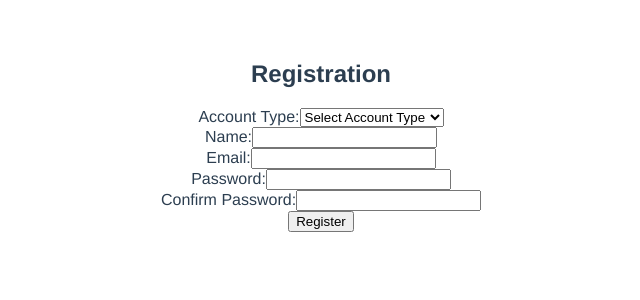
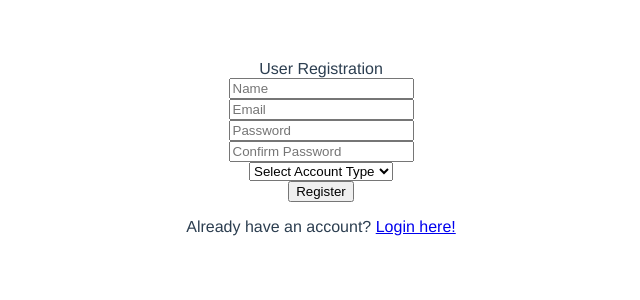
Before and after one commit to sheenatoroy/HospitalManagement, a Vue app in the folder frontend/: page /registration in a window 1280 px wide. Shown: the top 300 px of the page, without its empty margins (319-959 px from the left). Built offline with nearby package versions, Linux system fonts and the light colour scheme.

Commit message:
adding files

```diff
--- a/frontend/src/components/Registration.vue
+++ b/frontend/src/components/Registration.vue
@@ -1,63 +1,79 @@
 <template>
-    <div>
-      <h2>Registration</h2>
-      <form @submit.prevent="registerUser">
-        <div>
-          <label for="account_type">Account Type:</label>
-          <select id="account_type" v-model="formData.accountType" required>
-            <option value="">Select Account Type</option>
+  <div class="splitter-container">
+    <div class="wrapper">
+      <div class="logo">
+      </div>
+      <div class="text-center name">
+        User Registration
+      </div>
+      <form @submit.prevent="registerUser" class="form">
+        <div class="form-field">
+          <input type="text" name="name" v-model="name" placeholder="Name">
+        </div>
+        <div class="form-field">
+          <input type="email" name="email" v-model="email" placeholder="Email">
+        </div>
+        <div class="form-field">
+          <input type="password" name="password" v-model="password" placeholder="Password">
+        </div>
+        <div class="form-field">
+          <input type="password" name="password_confirmation" v-model="password_confirmation" placeholder="Confirm Password">
+        </div>
+        <div class="form-field">
+          <select v-model="account_type">
+            <option disabled value="">Select Account Type</option>
             <option value="admin">Admin</option>
             <option value="doctor">Doctor</option>
             <option value="patient">Patient</option>
-            <!-- Add more options as needed -->
           </select>
         </div>
-        <div>
-          <label for="name">Name:</label>
-          <input type="text" id="name" v-model="formData.name" required />
+        <button type="submit" class="btn">Register</button>
+      </form>
+      <div class="text-center">
+        <p>Already have an account? <router-link to="/" class="link-sign">Login here!</router-link></p>
       </div>
-        <div>
-          <label for="email">Email:</label>
-          <input type="email" id="email" v-model="formData.email" required />
     </div>
-        <div>
-          <label for="password">Password:</label>
-          <input type="password" id="password" v-model="formData.password" required />
-        </div>
-        <div>
-          <label for="confirmPassword">Confirm Password:</label>
-          <input type="password" id="confirmPassword" v-model="formData.confirmPassword" required />
-        </div>
-        <button type="submit">Register</button>
-      </form>
   </div>
 </template>
 
 <script>
-  /* eslint-disable vue/multi-word-component-names */
-
-  import axios from 'axios';
+import axios from '@/lib/axios';
 
 export default {
-    name: 'Registration',
+  name: 'UserRegistration',
   data() {
     return {
-        formData: {
       name: '',
       email: '',
       password: '',
-          confirmPassword: '',
-          accountType: ''
-        }
+      password_confirmation: '',
+      account_type: ''
     };
   },
   methods: {
     async registerUser() {
       try {
-            const response = await axios.post('http://localhost:8080/api/register', this.formData);
-            console.log(response.data); // Handle success message or redirect here
+        const response = await axios.post('/api/create', {
+          name: this.name,
+          email: this.email,
+          password: this.password,
+          password_confirmation: this.password_confirmation,
+          account_type: this.account_type
+        });
+
+        if (response.status === 201) {
+          // Reset fields
+          this.name = '';
+          this.email = '';
+          this.password = '';
+          this.password_confirmation = '';
+          this.account_type = '';
+          alert('New account created.');
+          this.$router.go(-1);
+        }
       } catch (error) {
-          console.error(error.response.data); // Handle error message display
+        console.log(error);
+        alert('Registration failed. Please try again.');
       }
     }
   }
--- /dev/null
+++ b/frontend/src/lib/axios.js
@@ -0,0 +1,34 @@
+import Axios from 'axios';
+
+const axios = Axios.create({
+    baseURL: "http://127.0.0.1:8000",
+    withCredentials: true,
+});
+
+axios.interceptors.request.use(config => {
+    config.headers.Authorization = 'Bearer ' + localStorage.getItem('token');
+    config.headers['Content-Type'] = 'application/json';
+    config.headers.Accept = 'application/json';
+    return config;
+});
+
+axios.interceptors.response.use(null, (err) => {
+    switch (err.response?.status) {
+        case 401:
+            alert('Missing correct credentials')
+            break;
+
+        case 500:
+            alert('Something went wrong. Please try again')
+            break;
+
+        case 403:
+            alert('You are not allowed')
+            break;
+
+        default:
+            break;
+    }
+})
+
+export default axios;
```
Also changed, not shown: 2 other files (tests, documents, lock files or other folders). Lines whose indentation alone changed are shown as unchanged.
